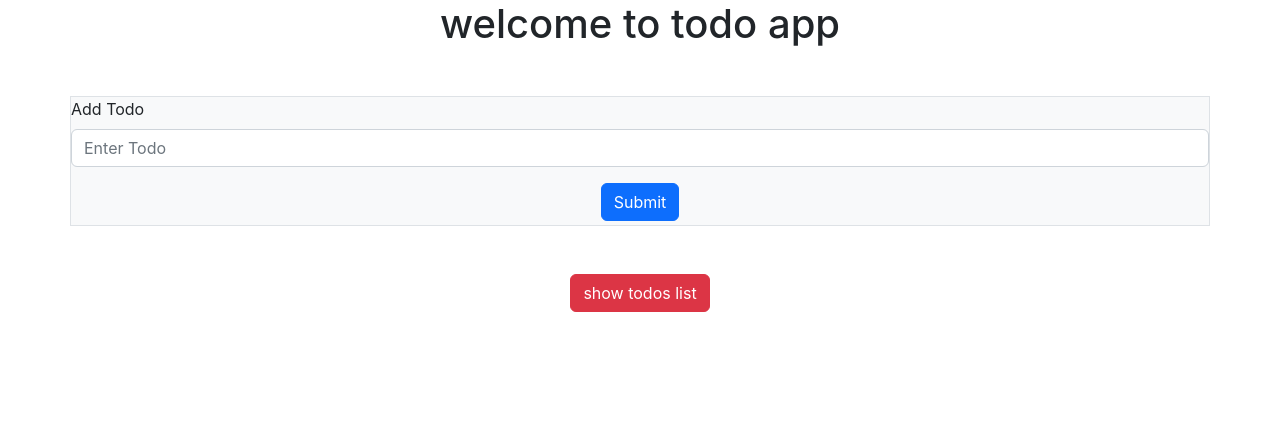
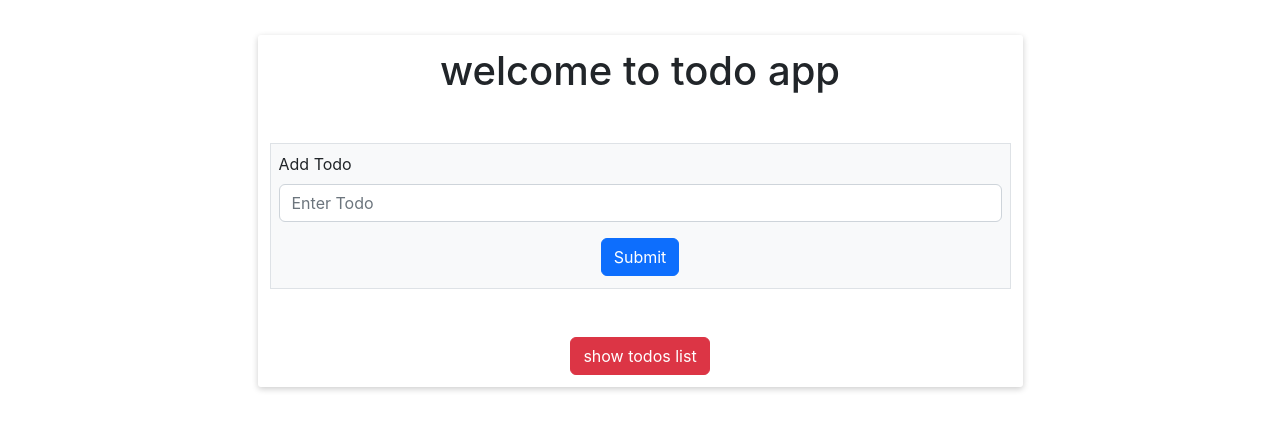
Before and after one commit to Arsalan-Ab/todo-webapp, a React (Create React App) app: page / in a window 1280 px wide. Shown: the top 430 px of the page. Built offline with nearby package versions, Linux system fonts and the light colour scheme; the HTML template or start-up script is replaced by a standard one.

Commit message:
change main page style

```diff
--- a/package.json
+++ b/package.json
@@ -3,6 +3,9 @@
   "version": "0.1.0",
   "private": true,
   "dependencies": {
+    "@emotion/react": "^11.10.4",
+    "@emotion/styled": "^11.10.4",
+    "@mui/material": "^5.10.9",
     "@testing-library/jest-dom": "^5.16.5",
     "@testing-library/react": "^13.4.0",
     "@testing-library/user-event": "^13.5.0",
--- a/src/App.css
+++ b/src/App.css
@@ -5,3 +5,22 @@ html , body{
 *{
   box-sizing: border-box;
 }
+
+.custom-container {
+  max-width: 765px;
+  margin: 35px auto;
+
+
+  padding: 12px;
+  box-shadow: 0 2px 6px rgba(0, 0, 0, .2);
+  border-radius: 3px;
+
+}
+
+.wrapper {
+  display: flex;
+  justify-content: center;
+  align-items: center;
+  height: 100%;
+
+}
--- a/src/components/input-boxs/input-box.component.jsx
+++ b/src/components/input-boxs/input-box.component.jsx
@@ -17,7 +17,7 @@ const InputBox = () => {
 
     return (
         <div className="d-flex flex-column">
-                <form onSubmit={handleSubmit} className="border mb-5 bg-light d-flex flex-column">
+                <form onSubmit={handleSubmit} className="border mb-5 bg-light d-flex flex-column p-2">
                     <div className="mb-3">
                         <label htmlFor="addToDo" className="form-label">Add Todo</label>
                         <input className="form-control" required id="addToDo" name="add" placeholder="Enter Todo" ></input>
--- a/src/routes/home/home.component.jsx
+++ b/src/routes/home/home.component.jsx
@@ -2,10 +2,10 @@ import InputBox from "../../components/input-boxs/input-box.component";
 
 const Home = () => {
     return (
-        <div className="container-fluid h-100 d-flex  ">
-            <div className="container px-lg-0 d-flex flex-column justify-content-center">
+        <div className="container-fluid-lg wrapper d-flex flex-column justify-content-center">
+            <div className="container-lg custom-container d-flex flex-column justify-content-center">
                 <h1 className="text-center mb-5">welcome to todo app</h1>
-                    <InputBox />
+                <InputBox />
             </div>
         </div>
     )
--- a/src/routes/show-todo-list/show-todo-list.component.jsx
+++ b/src/routes/show-todo-list/show-todo-list.component.jsx
@@ -8,7 +8,7 @@ const ShowTodoList = () => {
 
     return (
         <div className="container-fluid-lg h-100 d-flex flex-column align-items-center">
-            <h1>Todo List</h1>
+            <h1 className="mb-4">Todo List</h1>
             {todos.length !== 0 &&
                 <TodoList todos={todos} />
             }
```
Also changed, not shown: 1 other file (tests, documents, lock files or other folders).
